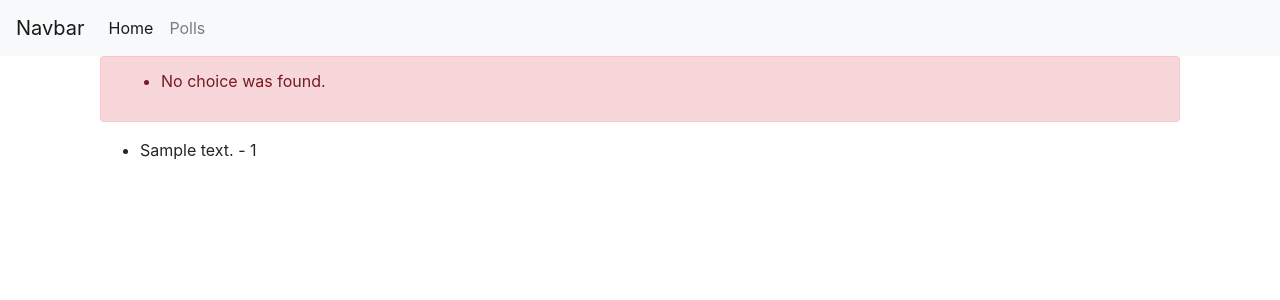
After one commit to philippbruhin/pollme, a Django app: page /polls/details/1/vote/ in a window 1280 px wide. The commit adds this page. Shown: the top 300 px of the page. Run offline with Django 3.2, Linux system fonts and the light colour scheme; tables that the repository leaves empty hold one stand-in row (values such as "Sample post"); some libraries are stand-ins or nearby versions.

Commit message:
choice error and summary page

```diff
--- /dev/null
+++ b/pollme/polls/templates/polls/poll_results.html
@@ -0,0 +1,24 @@
+{% extends "base.html" %}
+
+{% block content %}
+  <div class="container">
+    <div class="row">
+        <div class="col">
+            {% if messages %}
+                <div class="alert alert-danger" role="alert">
+                    <ul class="messages">
+                        {% for message in messages %}
+                        <li{% if message.tags %} class="{{ message.tags }}"{% endif %}>{{ message }}</li>
+                        {% endfor %}
+                    </ul>
+                </div>
+            {% endif %}
+            <ul>
+                {% for choice in poll.choice_set.all %}
+                <li>{{ choice.choice_text }} - {{ choice.votes }}</li>
+                {% endfor %}
+            </ul>
+        </div>
+    </div>
+  </div>
+{% endblock %}
--- a/pollme/polls/urls.py
+++ b/pollme/polls/urls.py
@@ -6,5 +6,7 @@ app_name="polls"
 urlpatterns = [
     path('list/', views.polls_list, name='list'),
     # polls/details/1/
-    path('details/<int:poll_id>/', views.poll_detail, name='detail')
+    path('details/<int:poll_id>/', views.poll_detail, name='detail'),
+    # polls/details/1/vote
+    path('details/<int:poll_id>/vote/', views.poll_vote, name='vote')
 ]
--- a/pollme/polls/views.py
+++ b/pollme/polls/views.py
@@ -1,5 +1,8 @@
+from django.contrib import messages
+from django.http import HttpResponse
 from django.shortcuts import get_object_or_404, render
-from .models import Poll
+
+from .models import Choice, Poll
 
 def polls_list(request):
     """
@@ -15,6 +18,20 @@ def poll_detail(request, poll_id):
     Renders the poll_detail.html template which allows a user to vote
     on the choices of a poll.
     """
+    # poll = Poll.objects.get(id=poll_id)
     poll = get_object_or_404(Poll, id=poll_id)
+
     context = { 'poll': poll }
     return render(request, 'polls/poll_detail.html', context)
+
+def poll_vote(request, poll_id):
+    # try:
+    poll = get_object_or_404(Poll, id=poll_id)
+    choice_id = request.POST.get('choice')
+    if choice_id:
+        choice = Choice.objects.get(id=choice_id)
+        choice.votes += 1
+        choice.save()
+    else:
+        messages.error(request, 'No choice was found.')
+    return render(request, 'polls/poll_results.html', {'poll': poll})
```
Also changed, not shown: pollme/polls/templates/polls/poll_detail.html (+1 -10 lines).
